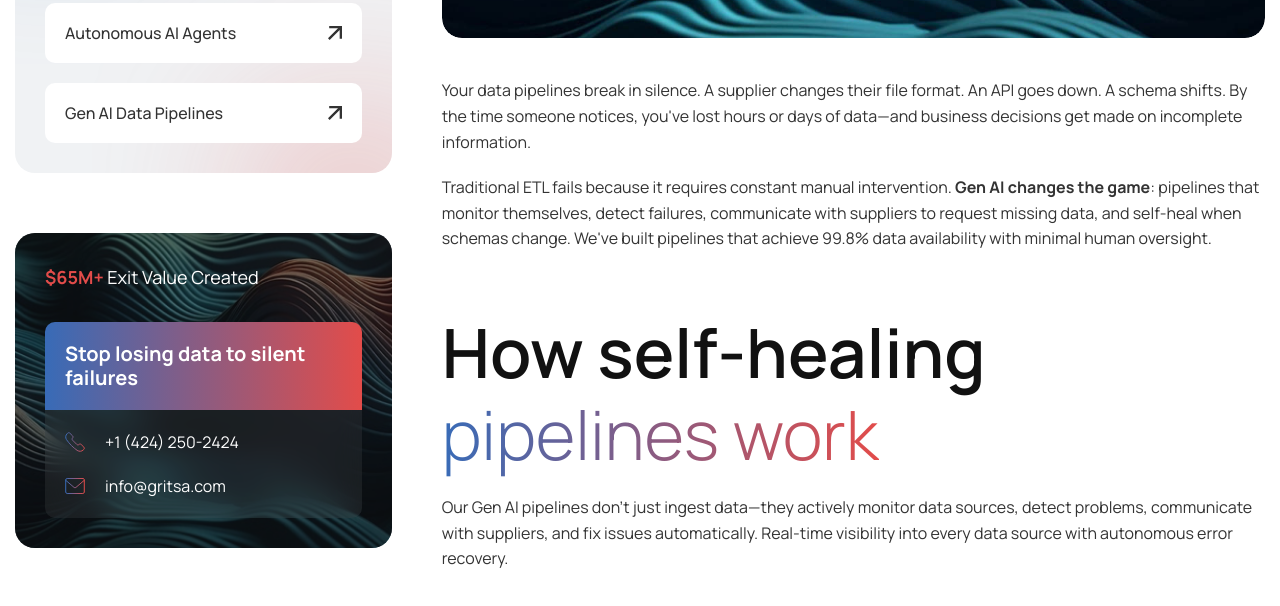
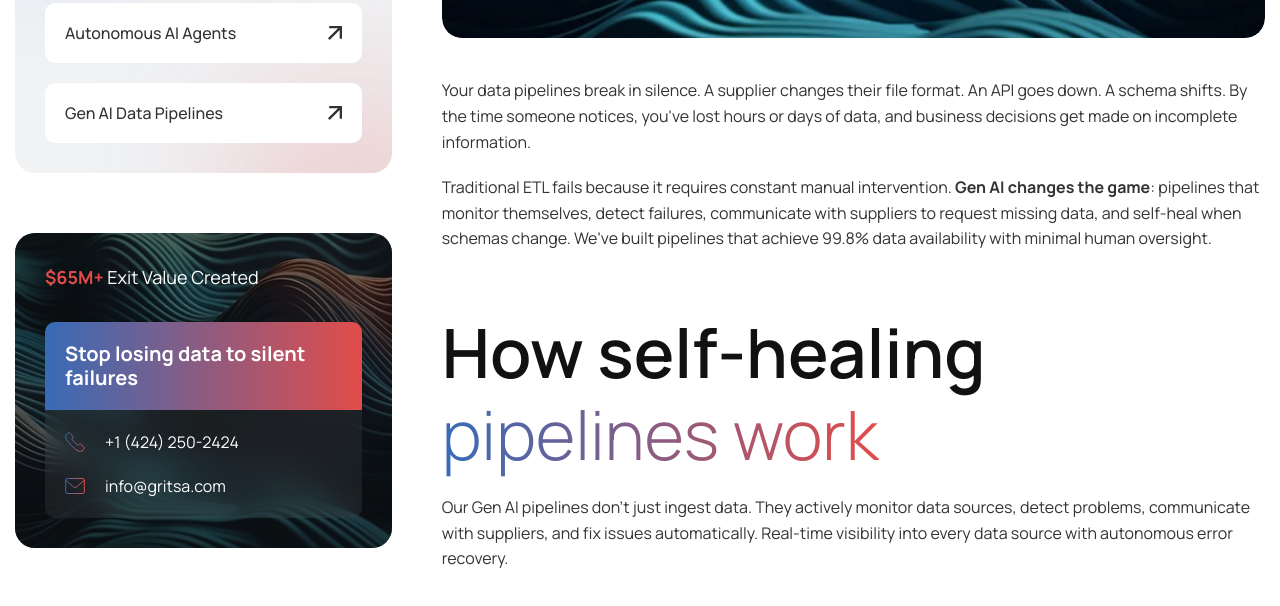
Before and after one commit to gritsa/www-gritsa.github.io, a Jekyll site: the page services/data-engineering/index.html, which Jekyll copies as it is, in a window 1280 px wide and 900 px high, scrolled down 843 px. Shown: the part 181-787 px from the top of the window. Built offline with Jekyll 4.4.1, drawn with Linux system fonts in a browser that asks for light colours; some of the changed text lies outside the part shown.

Commit message:
Remove 3 em dashes from the data-engineering page

```diff
--- a/services/data-engineering/index.html
+++ b/services/data-engineering/index.html
@@ -180,13 +180,13 @@
 
                         <!-- Service Entry Start -->
                         <div class="service-entry">
-                            <p class="wow fadeInUp">Your data pipelines break in silence. A supplier changes their file format. An API goes down. A schema shifts. By the time someone notices, you've lost hours or days of data—and business decisions get made on incomplete information.</p>
+                            <p class="wow fadeInUp">Your data pipelines break in silence. A supplier changes their file format. An API goes down. A schema shifts. By the time someone notices, you've lost hours or days of data, and business decisions get made on incomplete information.</p>
                             <p class="wow fadeInUp" data-wow-delay="0.2s">Traditional ETL fails because it requires constant manual intervention. <strong>Gen AI changes the game</strong>: pipelines that monitor themselves, detect failures, communicate with suppliers to request missing data, and self-heal when schemas change. We've built pipelines that achieve 99.8% data availability with minimal human oversight.</p>
 
                             <!-- Service Solution Box Start -->
                             <div class="service-solution-box">
                                 <h2 class="wow fadeInUp" data-wow-delay="0.4s">How self-healing <span>pipelines work</span></h2>
-                                <p class="wow fadeInUp" data-wow-delay="0.6s">Our Gen AI pipelines don't just ingest data—they actively monitor data sources, detect problems, communicate with suppliers, and fix issues automatically. Real-time visibility into every data source with autonomous error recovery.</p>
+                                <p class="wow fadeInUp" data-wow-delay="0.6s">Our Gen AI pipelines don't just ingest data. They actively monitor data sources, detect problems, communicate with suppliers, and fix issues automatically. Real-time visibility into every data source with autonomous error recovery.</p>
 
                                 <!-- Service Solution List Start -->
                                 <div class="service-solution-list">
@@ -317,7 +317,7 @@
                                                 <p>Exit value from products we've built</p>
                                             </div>
                                             <div class="service-tool-info wow fadeInUp" data-wow-delay="0.6s">
-                                                <p>We built Healthcare Insights—a healthcare finance analytics platform acquired by Premier Inc. for $65 million in 2015.</p>
+                                                <p>We built Healthcare Insights, a healthcare finance analytics platform acquired by Premier Inc. for $65 million in 2015.</p>
                                                 <ul>
                                                     <li>Battle-tested in production</li>
                                                     <li>Proven track record with exits</li>
```
